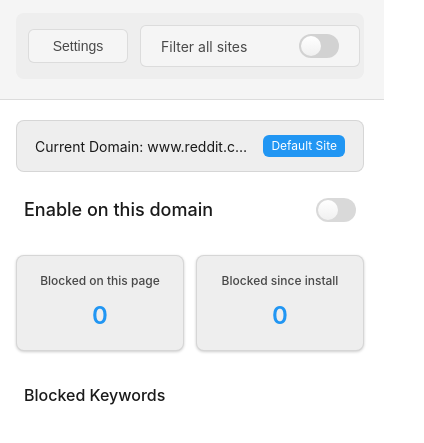
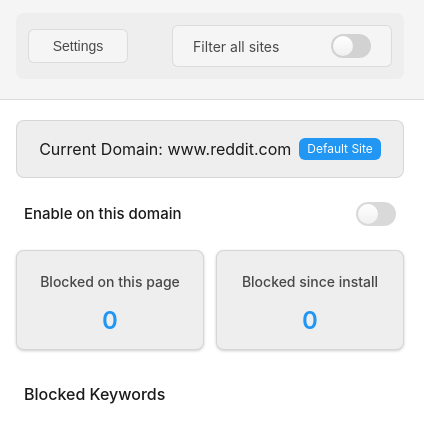
Before and after one commit to potatoqualitee/calm-the-chaos, a browser extension: page popup/popup.html in a window 400 px wide. Shown: the part 55-498 px from the top of the page, 424 px wide, since content can reach past the window. Drawn offline with Linux system fonts and the light colour scheme.

Commit message:
so far, gorgge

```diff
--- a/popup/popup.html
+++ b/popup/popup.html
@@ -44,6 +44,21 @@
       }
     }
 
+    @media screen and (max-width: 1024px) {
+      body {
+        width: 400px;
+      }
+
+      .container {
+        padding: calc(var(--spacing) * 0.875);
+      }
+
+      .header {
+        padding: 1rem;
+        margin: -1rem -1rem 1rem -1rem;
+      }
+    }
+
     * {
       margin: 0;
       padding: 0;
@@ -51,7 +66,7 @@
     }
 
     body {
-      width: 380px;
+      width: 420px;
       font-family: -apple-system, BlinkMacSystemFont, 'Segoe UI', Roboto, Oxygen, Ubuntu, Cantarell, sans-serif;
       background: var(--background);
       color: var(--text);
@@ -138,14 +153,14 @@
     }
 
     .domain-section {
-      margin-bottom: 1.5rem;
+      margin-bottom: 1rem;
     }
 
     .domain-info {
-      font-size: calc(0.875rem * var(--font-scale));
+      font-size: calc(1rem * var(--font-scale));
       color: var(--text);
       margin-bottom: 1rem;
-      padding: 0.875rem 1.125rem;
+      padding: 1rem 1.25rem;
       background: var(--surface-raised);
       border-radius: var(--border-radius-md);
       border: 1px solid var(--border-color);
@@ -178,7 +193,7 @@
       justify-content: space-between;
       padding: 0.5rem;
       color: var(--text);
-      font-size: calc(1.125rem * var(--font-scale));
+      font-size: calc(0.9375rem * var(--font-scale));
       font-weight: 500;
     }
 
@@ -235,12 +250,16 @@
 
     .stat-card {
       background: var(--surface-raised);
-      padding: 1rem;
+      padding: 0.875rem;
       border-radius: var(--border-radius-md);
       text-align: center;
       border: 1px solid var(--border-color);
       box-shadow: var(--shadow-sm);
       transition: transform var(--transition-speed) ease, box-shadow var(--transition-speed) ease;
+      display: flex;
+      flex-direction: column;
+      justify-content: space-between;
+      min-height: 5.5rem;
     }
 
     .stat-card:hover {
@@ -253,16 +272,18 @@
       color: var(--text-secondary);
       margin-bottom: 0.5rem;
       font-weight: 500;
-      white-space: nowrap;
-      overflow: hidden;
-      text-overflow: ellipsis;
-      font-size: calc(0.75rem * var(--font-scale));
+      white-space: normal;
+      min-height: 2.4em;
+      display: flex;
+      align-items: center;
+      justify-content: center;
     }
 
     .stat-value {
       font-size: calc(1.5rem * var(--font-scale));
       font-weight: 600;
       color: var(--primary);
+      line-height: 1.2;
     }
 
     .keywords-title {
```
